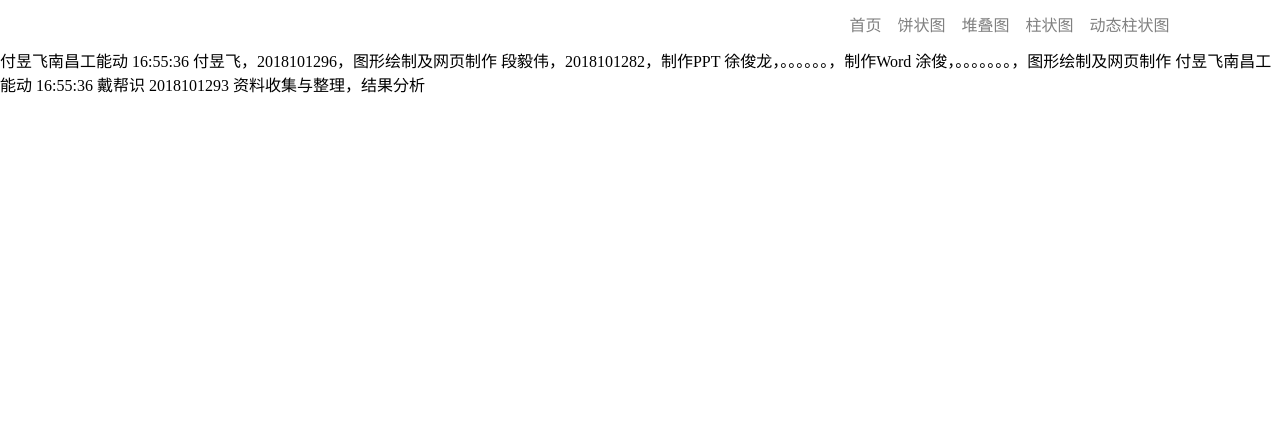
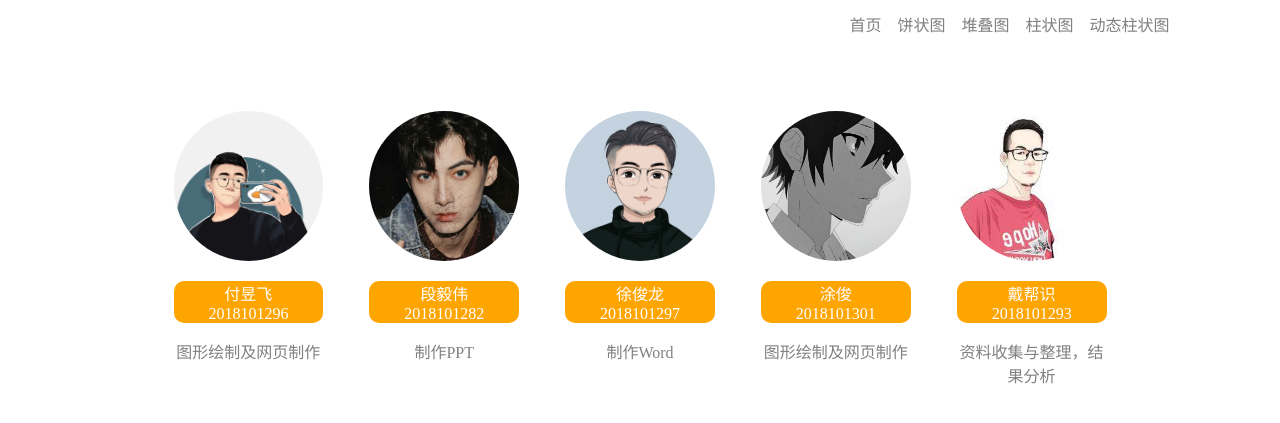
Before and after one commit to DyingDown/Wind-Energy-Visualization, a Flask app: page /team/ in a window 1280 px wide. Shown: the top 423 px of the page. Run offline with Flask 2, Linux system fonts and the light colour scheme.

Commit message:
add dynamic histogram and member page

```diff
--- a/static/css/index.css
+++ b/static/css/index.css
@@ -34,7 +34,8 @@ body {
 }
 #content h1 {
     text-align: center;
-    color:  #d31b29/*rgb(8,53,103) */
+    color:  rgb(8,53,103);
+    font-size: 50px;
 }
 #content p {
     text-align: center;
@@ -44,7 +45,8 @@ body {
     display: flex;
     width: 100%;
     justify-content: center;
-    height: 20vw
+    height: 20vw;
+    padding: 0
 }
 .bt {
     list-style-type: none;
@@ -78,7 +80,7 @@ body {
 }
 #footer {
     width: 100%;
-    background-color: blue;
+    background-color: rgb(4, 101, 165);
     padding: 10px 0;
     position: fixed;
     bottom: 0;
@@ -97,7 +99,7 @@ body {
 }
 
 .fa-chart-pie {
-    color: greenyellow;
+    color: rgb(11, 216, 11);
 }
 .fa-chart-area {
     color: pink
@@ -108,3 +110,57 @@ body {
 .fa-users {
     color: orange;
 }
+
+.fa-chart-line {
+    color: rgb(187, 4, 187)
+}
+
+.mem {
+    width: 90% !important;
+    margin: auto
+}
+
+.members{
+    margin: 50px 0;
+    display: flex;
+    width: 100%;
+    justify-content: center;
+    height: 20vw;
+    padding: 0
+    /* margin-top: 80px;
+    width: 100%;
+    display: flex;
+    justify-content: space-around; */
+}
+.members .peo {
+
+    list-style-type: none;
+    display: block;
+    background-color: white;
+    width: 13%;
+    height: 15vw;
+    margin: 2%;
+    /* border: solid 1px lightgray; */
+    /* padding: 40px; */
+}
+
+.peo img {
+    width: 100%;
+    border-radius: 500px;
+}
+
+.peo .desciption {
+    background-color: orange;
+    border-radius: 10px;
+    color: white
+}
+.peo .desciption p {
+    text-align: center;
+    /* margin-block-start: 0em;
+    margin-block-end: 0em; */
+}
+
+.work {
+    color: gray;
+    text-align: center;
+}
--- a/templates/team.html
+++ b/templates/team.html
@@ -17,17 +17,59 @@
             <a class="mnav" href="/dynamicHistogram/">动态柱状图</a>
         </div>
     </div>
-    <div class="content">
-        付昱飞南昌工能动 16:55:36
-付昱飞，2018101296，图形绘制及网页制作
-段毅伟，2018101282，制作PPT
-徐俊龙，。。。。。。，制作Word
-涂俊，。。。。。。。，图形绘制及网页制作
-
-付昱飞南昌工能动 16:55:36
-戴帮识  2018101293   资料收集与整理，结果分析
-
-
+    <div id="content" class="mem">
+    <ul class="members">
+        <li class="peo">
+            <img src="/static/img/avatar3.jpg" alt="">
+            <div class="desciption">
+                <p>付昱飞<br>2018101296
+                </p>
+            </div>
+            <p class="work">
+                图形绘制及网页制作
+            </p>
+        </li>
+        <li class="peo">
+            <img src="/static/img/avatar4.jpg" alt="">
+            <div class="desciption">
+                <p>段毅伟<br>2018101282
+                </p>
+            </div>
+            <p class="work">
+                制作PPT
+            </p>
+        </li>
+        <li class="peo">
+            <img src="/static/img/avatar2.jpg" alt="">
+            <div class="desciption">
+                <p>徐俊龙<br>2018101297
+                </p>
+            </div>
+            <p class="work">
+                制作Word
+            </p>
+        </li>
+        <li class="peo">
+            <img src="/static/img/avatar1.jpg" alt="">
+            <div class="desciption">
+                <p>涂俊<br>2018101301
+                </p>
+            </div>
+            <p class="work">
+                图形绘制及网页制作
+            </p>
+        </li>
+        <li class="peo">
+            <img src="/static/img/avatar5.jpg" alt="">
+            <div class="desciption">
+                <p>戴帮识<br>2018101293
+                </p>
+            </div>
+            <p class="work">
+                资料收集与整理，结果分析
+            </p>
+        </li>
+    </ul>
     </div>
 </body>
 </html>
```
Also changed, not shown: templates/dynamicHistogram.html (+8 -10 lines), templates/index.html (+8 -2 lines), static/img/avatar.png (added), static/img/avatar1.jpg (added), static/img/avatar2.jpg (added), static/img/avatar3.jpg (added), static/img/avatar4.jpg (added), static/img/avatar5.jpg (added), 1 other file.
